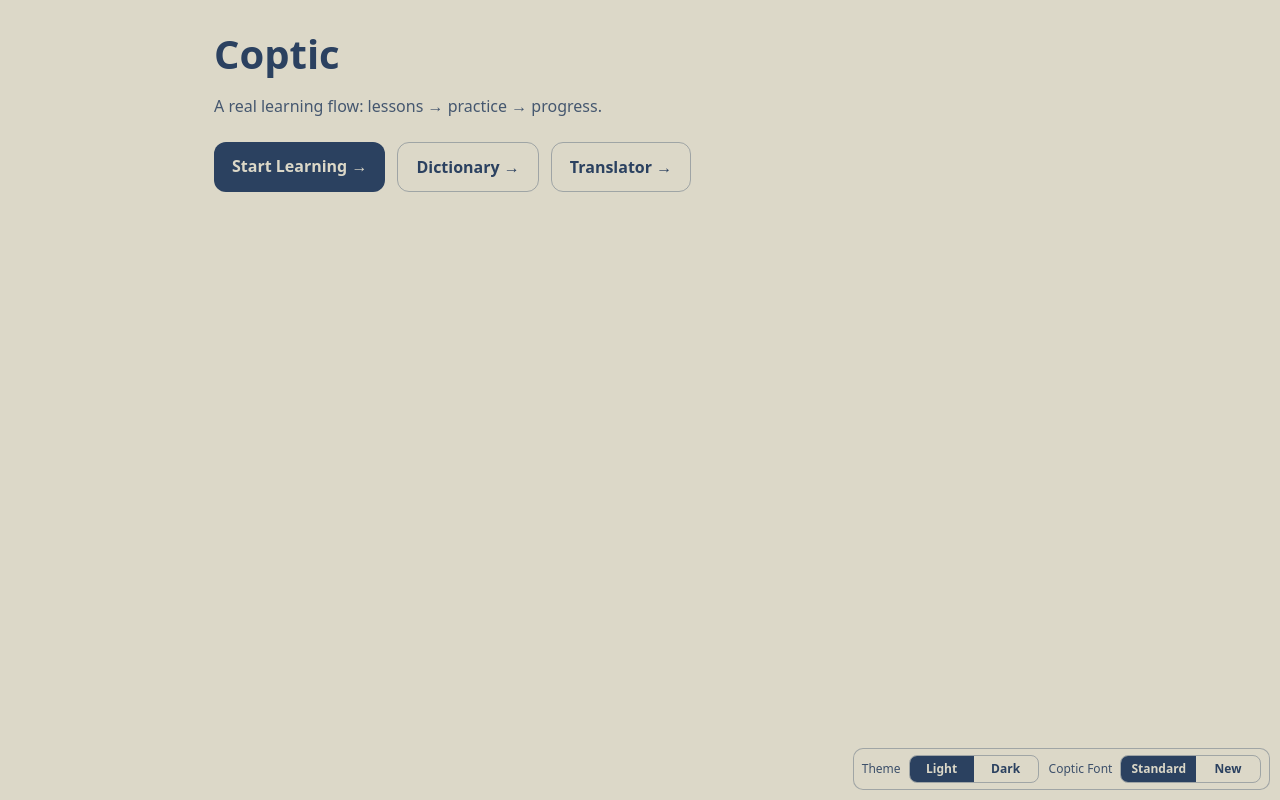
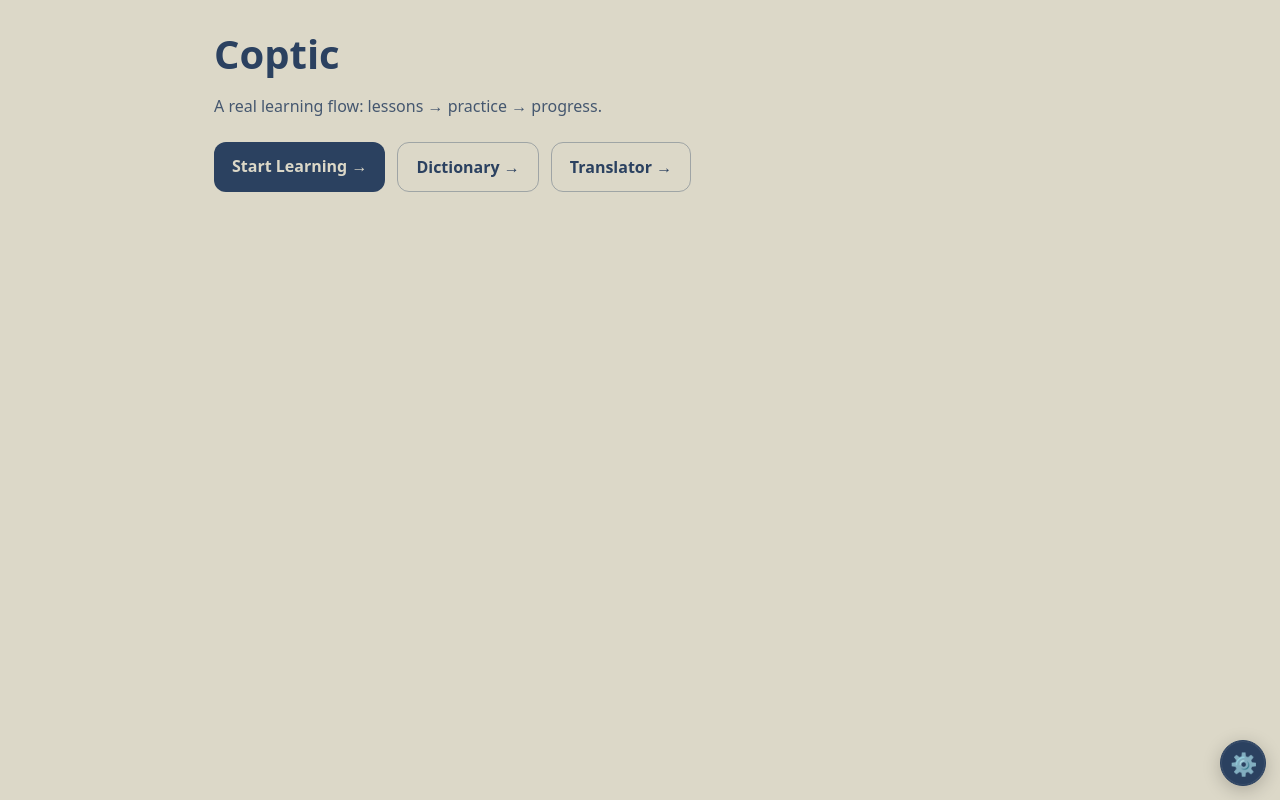
Before and after one commit to Pompono/Coptic, a Next.js app: page / in a window 1280 px wide. Built offline with nearby package versions, Linux system fonts and the light colour scheme.

Commit message:
Added a settings page

```diff
--- a/app/page.tsx
+++ b/app/page.tsx
@@ -1,63 +1,8 @@
-"use client";
-
 import Link from "next/link";
-import { useEffect, useState } from "react";
-import {
-  applyCopticFontMode,
-  COPTIC_FONT_STORAGE_KEY,
-  type CopticFontMode,
-} from "./CopticFontPreference";
-import { applyThemeMode, THEME_STORAGE_KEY, type ThemeMode } from "./ThemePreference";
 
 export default function Page() {
-  const [fontMode, setFontMode] = useState<CopticFontMode>("unicode");
-  const [themeMode, setThemeMode] = useState<ThemeMode>("light");
-
-  useEffect(() => {
-        const savedFont = localStorage.getItem(COPTIC_FONT_STORAGE_KEY);
-    const font: CopticFontMode = savedFont === "avva" ? "avva" : "unicode";
-    setFontMode(font);
-    applyCopticFontMode(font);
-
-    const savedTheme = localStorage.getItem(THEME_STORAGE_KEY);
-    const theme: ThemeMode =
-      savedTheme === "dark" || savedTheme === "light"
-        ? savedTheme
-        : window.matchMedia("(prefers-color-scheme: dark)").matches
-          ? "dark"
-          : "light";
-    setThemeMode(theme);
-    applyThemeMode(theme);
-      }, []);
-
-  const onToggleFont = (nextMode: CopticFontMode) => {
-    setFontMode(nextMode);
-    localStorage.setItem(COPTIC_FONT_STORAGE_KEY, nextMode);
-    applyCopticFontMode(nextMode);
-  };
-
-  const onToggleTheme = (nextMode: ThemeMode) => {
-    setThemeMode(nextMode);
-    localStorage.setItem(THEME_STORAGE_KEY, nextMode);
-    applyThemeMode(nextMode);
-  };
-
-  const toggleButtonStyle = (active: boolean) => ({
-    minWidth: 64,
-    padding: "6px 10px",
-    border: "none",
-    cursor: "pointer",
-        background: active ? "var(--toggle-active-bg)" : "transparent",
-    color: active ? "var(--toggle-active-text)" : "var(--text-color)",
-        fontWeight: 700,
-    fontSize: 12,
-    lineHeight: 1.2,
-    textAlign: "center" as const,
-    fontFamily: "inherit",
-  });
-
   return (
-    <main style={{ padding: 24, maxWidth: 900, margin: "0 auto", position: "relative", minHeight: "100vh" }}>
+    <main style={{ padding: 24, maxWidth: 900, margin: "0 auto", minHeight: "100vh" }}>
       <h1 style={{ fontSize: 40, fontWeight: 800, marginBottom: 10 }}>Coptic</h1>
 
       <p style={{ opacity: 0.85, marginBottom: 24 }}>
@@ -71,9 +16,9 @@ export default function Page() {
             display: "inline-block",
             padding: "12px 18px",
             borderRadius: 12,
-                        background: "var(--accent-color)",
+            background: "var(--accent-color)",
             color: "var(--accent-contrast-color)",
-                        fontWeight: 700,
+            fontWeight: 700,
             textDecoration: "none",
           }}
         >
@@ -86,7 +31,7 @@ export default function Page() {
             display: "inline-block",
             padding: "12px 18px",
             borderRadius: 12,
-                        border: "1px solid var(--border-color)",
+            border: "1px solid var(--border-color)",
             color: "var(--text-color)",
             fontWeight: 700,
             textDecoration: "none",
@@ -94,7 +39,6 @@ export default function Page() {
         >
           Dictionary →
         </Link>
-
 
         <Link
           href="/translator"
@@ -112,61 +56,31 @@ export default function Page() {
         </Link>
       </div>
 
-      <div
+      <Link
+        href="/settings"
+        aria-label="Open settings"
         style={{
           position: "fixed",
-          right: 10,
-          bottom: 10,
+          right: 14,
+          bottom: "calc(env(safe-area-inset-bottom, 0px) + 14px)",
           zIndex: 20,
+          width: 46,
+          height: 46,
+          borderRadius: 999,
+          border: "1px solid var(--accent-color)",
+          background: "var(--accent-color)",
+          color: "var(--accent-contrast-color)",
           display: "inline-flex",
           alignItems: "center",
-                    gap: 10,
-          border: "1px solid var(--border-color)",
-          borderRadius: 10,
-          padding: "6px 8px",
-                    background: "var(--panel-bg)",
-          backdropFilter: "blur(2px)",
+          justifyContent: "center",
+          textDecoration: "none",
+          fontSize: 22,
+          boxShadow: "0 4px 18px rgba(0, 0, 0, 0.22), 0 0 0 1px rgba(255, 255, 255, 0.08) inset",
+          opacity: 1,
         }}
       >
-        <div style={{ display: "inline-flex", alignItems: "center", gap: 8 }} aria-label="Theme toggle">
-          <span style={{ fontSize: 12, opacity: 0.9, whiteSpace: "nowrap" }}>Theme</span>
-          <div
-            style={{
-              display: "inline-flex",
-              border: "1px solid var(--border-color)",
-              borderRadius: 8,
-              overflow: "hidden",
-            }}
-          >
-            <button type="button" onClick={() => onToggleTheme("light")} style={toggleButtonStyle(themeMode === "light")}>
-              Light
-            </button>
-            <button type="button" onClick={() => onToggleTheme("dark")} style={toggleButtonStyle(themeMode === "dark")}>
-              Dark
-            </button>
-          </div>
-        </div>
-
-        <div style={{ display: "inline-flex", alignItems: "center", gap: 8 }} aria-label="Coptic font toggle">
-          <span style={{ fontSize: 12, opacity: 0.9, whiteSpace: "nowrap" }}>Coptic Font</span>
-
-          <div
-            style={{
-              display: "inline-flex",
-              border: "1px solid var(--border-color)",
-              borderRadius: 8,
-              overflow: "hidden",
-            }}
-          >
-            <button type="button" onClick={() => onToggleFont("unicode")} style={toggleButtonStyle(fontMode === "unicode")}>
-              Standard
-            </button>
-            <button type="button" onClick={() => onToggleFont("avva")} style={toggleButtonStyle(fontMode === "avva")}>
-              New
-            </button>
-          </div>
-        </div>
-      </div>
+        ⚙
+      </Link>
     </main>
   );
 }
--- /dev/null
+++ b/app/settings/page.tsx
@@ -0,0 +1,120 @@
+"use client";
+
+import Link from "next/link";
+import { useEffect, useState } from "react";
+import {
+  applyCopticFontMode,
+  COPTIC_FONT_STORAGE_KEY,
+  type CopticFontMode,
+} from "../CopticFontPreference";
+import { applyThemeMode, THEME_STORAGE_KEY, type ThemeMode } from "../ThemePreference";
+
+export default function SettingsPage() {
+  const [fontMode, setFontMode] = useState<CopticFontMode>("unicode");
+  const [themeMode, setThemeMode] = useState<ThemeMode>("light");
+
+  useEffect(() => {
+    const savedFont = localStorage.getItem(COPTIC_FONT_STORAGE_KEY);
+    const font: CopticFontMode = savedFont === "avva" ? "avva" : "unicode";
+    setFontMode(font);
+    applyCopticFontMode(font);
+
+    const savedTheme = localStorage.getItem(THEME_STORAGE_KEY);
+    const theme: ThemeMode =
+      savedTheme === "dark" || savedTheme === "light"
+        ? savedTheme
+        : window.matchMedia("(prefers-color-scheme: dark)").matches
+          ? "dark"
+          : "light";
+
+    setThemeMode(theme);
+    applyThemeMode(theme);
+  }, []);
+
+  const onToggleFont = (nextMode: CopticFontMode) => {
+    setFontMode(nextMode);
+    localStorage.setItem(COPTIC_FONT_STORAGE_KEY, nextMode);
+    applyCopticFontMode(nextMode);
+  };
+
+  const onToggleTheme = (nextMode: ThemeMode) => {
+    setThemeMode(nextMode);
+    localStorage.setItem(THEME_STORAGE_KEY, nextMode);
+    applyThemeMode(nextMode);
+  };
+
+  const toggleButtonStyle = (active: boolean) => ({
+    minWidth: 76,
+    padding: "8px 12px",
+    border: "none",
+    cursor: "pointer",
+    background: active ? "var(--toggle-active-bg)" : "transparent",
+    color: active ? "var(--toggle-active-text)" : "var(--text-color)",
+    fontWeight: 700,
+    fontSize: 13,
+    lineHeight: 1.2,
+    textAlign: "center" as const,
+    fontFamily: "inherit",
+  });
+
+  return (
+    <main style={{ padding: 24, maxWidth: 900, margin: "0 auto", minHeight: "100vh" }}>
+      <Link href="/" style={{ color: "var(--text-color)", textDecoration: "none", opacity: 0.9 }}>
+        ← Back
+      </Link>
+
+      <h1 style={{ marginTop: 12, marginBottom: 8, fontSize: 34, fontWeight: 800 }}>Settings</h1>
+      <p style={{ marginBottom: 24, opacity: 0.85 }}>Customize how the app looks and renders Coptic text.</p>
+
+      <section
+        style={{
+          display: "grid",
+          gap: 20,
+          border: "1px solid var(--border-color)",
+          borderRadius: 12,
+          padding: 18,
+          background: "var(--panel-bg)",
+        }}
+      >
+        <div style={{ display: "inline-flex", alignItems: "center", gap: 10, flexWrap: "wrap" }} aria-label="Theme toggle">
+          <span style={{ fontSize: 14, fontWeight: 600, minWidth: 95 }}>App Theme</span>
+          <div
+            style={{
+              display: "inline-flex",
+              border: "1px solid var(--border-color)",
+              borderRadius: 8,
+              overflow: "hidden",
+            }}
+          >
+            <button type="button" onClick={() => onToggleTheme("light")} style={toggleButtonStyle(themeMode === "light")}>
+              Light
+            </button>
+            <button type="button" onClick={() => onToggleTheme("dark")} style={toggleButtonStyle(themeMode === "dark")}>
+              Dark
+            </button>
+          </div>
+        </div>
+
+        <div style={{ display: "inline-flex", alignItems: "center", gap: 10, flexWrap: "wrap" }} aria-label="Coptic font toggle">
+          <span style={{ fontSize: 14, fontWeight: 600, minWidth: 95 }}>Coptic Font</span>
+
+          <div
+            style={{
+              display: "inline-flex",
+              border: "1px solid var(--border-color)",
+              borderRadius: 8,
+              overflow: "hidden",
+            }}
+          >
+            <button type="button" onClick={() => onToggleFont("unicode")} style={toggleButtonStyle(fontMode === "unicode")}>
+              Standard
+            </button>
+            <button type="button" onClick={() => onToggleFont("avva")} style={toggleButtonStyle(fontMode === "avva")}>
+              New
+            </button>
+          </div>
+        </div>
+      </section>
+    </main>
+  );
+}
```
